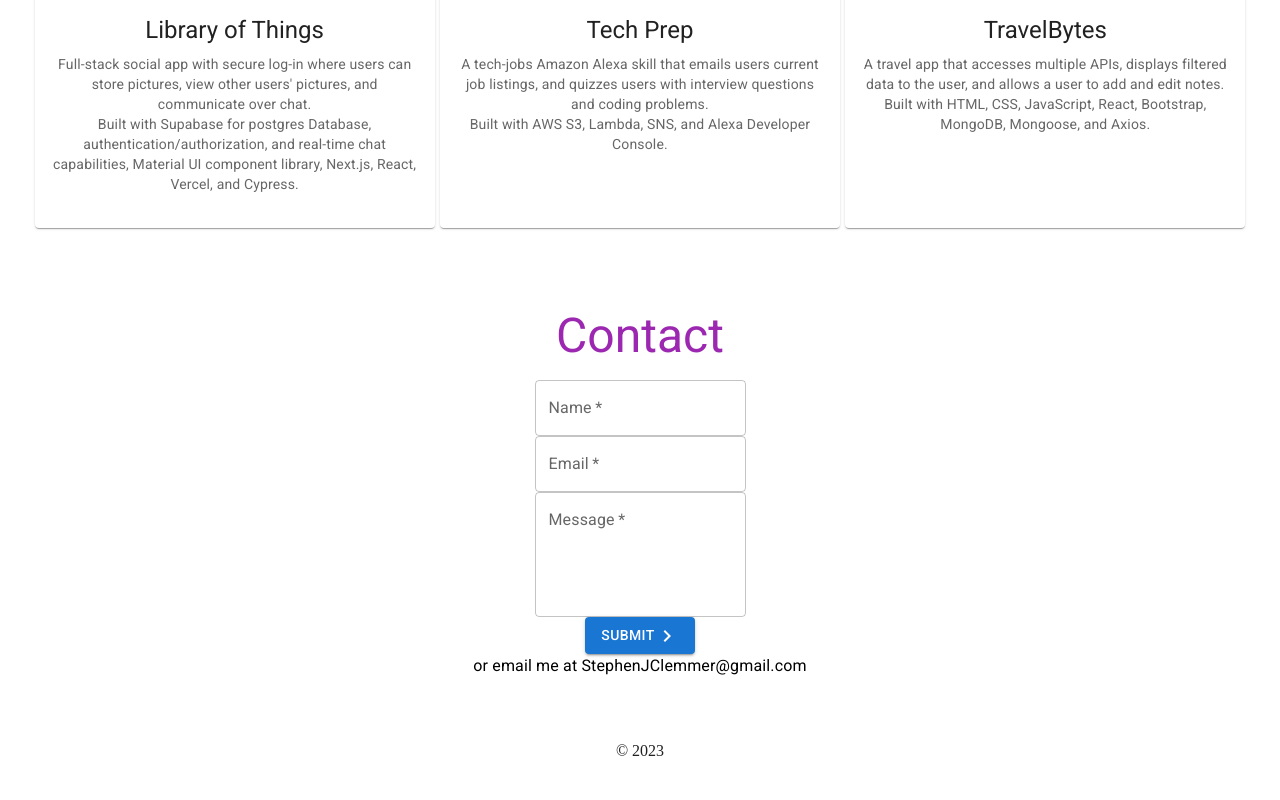
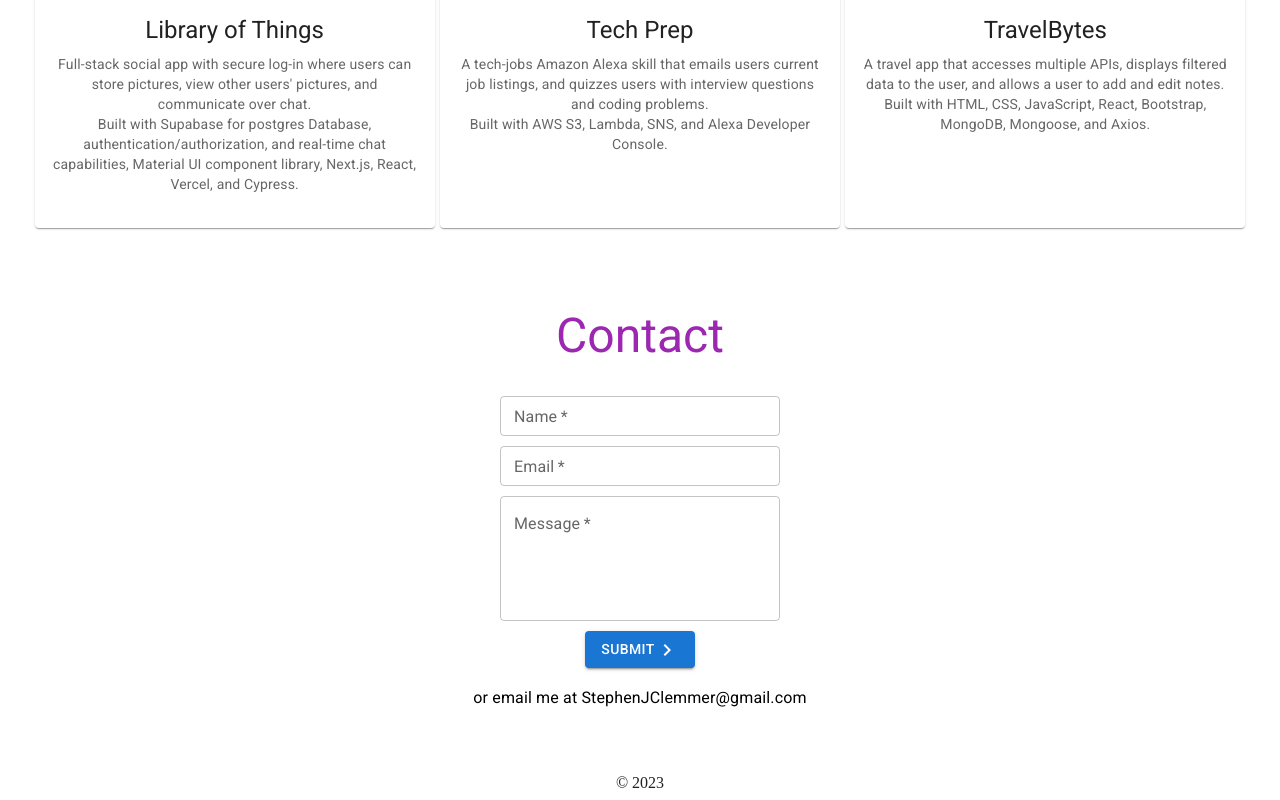
Before and after one commit to stephenclemmer/portfolio-site, a React (Create React App) app: page / in a window 1280 px wide. Shown: the part 1280-2080 px from the top of the page. Before the commit the page ends 2048 px from the top, so only its background shows below. Built offline with nearby package versions, Linux system fonts and the light colour scheme.

Commit message:
aded padding to contact form input fields, and expanded them to fit 35 characters.

```diff
--- a/src/contact.js
+++ b/src/contact.js
@@ -6,6 +6,7 @@ import Grid from '@mui/material/Grid';
 import { useState } from 'react';
 import Typography from '@mui/material/Typography';
 import { FormControl } from '@mui/material';
+import Box from '@mui/material/Box';
 
 export default function Welcome() {
 
@@ -47,7 +48,7 @@ export default function Welcome() {
       id="contact"
       sx={{
         paddingTop: "80px",
-        // height: '300px',
+        margin: "auto"
         // paddingBottom: "80px"
       }}
     >
@@ -59,36 +60,68 @@ export default function Welcome() {
       >
         Contact
       </Typography>
-      <FormControl>
+      <FormControl
+        margin="normal"
+      >
 
         <form
           noValidate
           autoComplete="off"
           onSubmit={handleSubmit}
+          // margin="auto"
         >
           <Grid>
+          <Box
+      sx={{
+        display: 'flex',
+        flexDirection: 'column',
+        '& .MuiTextField-root': { width: '35ch' },
+      }}
+    >
             <TextField
               onChange={(e) => setName(e.target.value)}
+              size="small"
+              // margin="dense"
               label="Name"
               variant="outlined"
               color="secondary"
               required
               error={nameError}
-            />
+              margin="auto"
+              />
+            </Box>
           </Grid>
 
           <Grid>
+          <Box
+      sx={{
+        display: 'flex',
+        flexDirection: 'column',
+        '& .MuiTextField-root': { width: '35ch' },
+        paddingTop: "10px"
+      }}
+    >
             <TextField
               onChange={(e) => setEmail(e.target.value)}
+              size="small"
               label="Email"
               variant="outlined"
               color="secondary"
               required
               error={emailError}
             />
+            </Box>
           </Grid>
 
           <Grid>
+          <Box
+      sx={{
+        display: 'flex',
+        flexDirection: 'column',
+        '& .MuiTextField-root': { width: '35ch' },
+        paddingTop: "10px"
+      }}
+    >
             <TextField
               onChange={(e) => setMessage(e.target.value)}
               label="Message"
@@ -99,21 +132,36 @@ export default function Welcome() {
               rows='4'
               error={messageError}
             />
+            </Box>
           </Grid>
+          <Box
+          sx={{
+            paddingTop: "10px"
+          }}
+          >
+
           <Button
             variant="contained"
             color="primary"
             type="submit"
-          >Submit
+            >Submit
             <KeyboardArrowRightOutlined />
           </Button>
+            </Box>
 
         </form>
       </FormControl>
 
+<Box
+sx={{
+  paddingTop: "10px"
+}}
+>
+
       <Typography>
         or email me at StephenJClemmer@gmail.com
       </Typography>
+</Box>
 
     </Container>
 
--- a/src/welcome.js
+++ b/src/welcome.js
@@ -34,7 +34,7 @@ export default function Welcome() {
         align='center'
         gutterBottom
       >
-      a software developer passionate about turning customers into devoted fanatics.
+      a software developer passionate about what it takes to turn customers into devoted fanatics.
       </Typography>
     </Container>
   );
```
